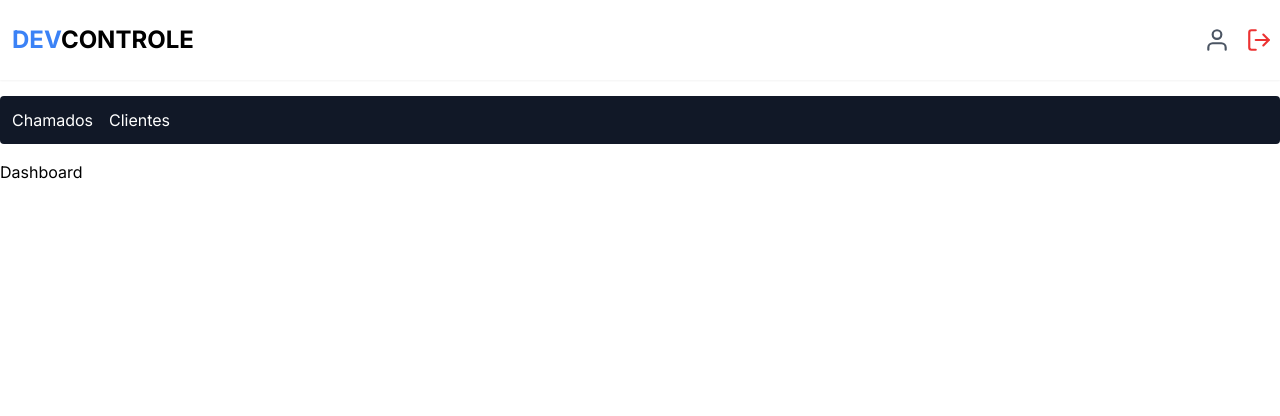
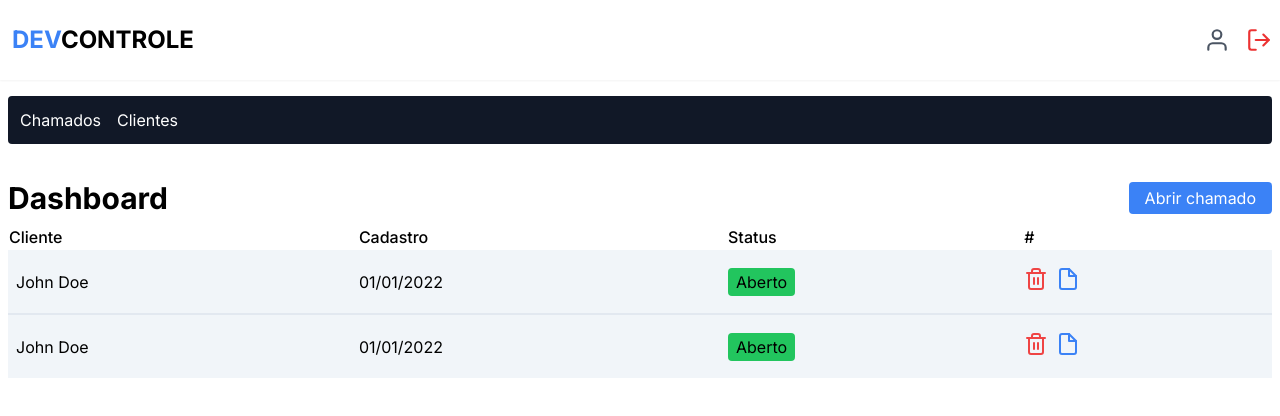
Before and after one commit to felipemariano29/dev-controle, a Next.js app: page /dashboard in a window 1280 px wide. Shown: the top 416 px of the page. Built offline with nearby package versions, Linux system fonts and the light colour scheme; no server answers; sample sign-in values are in the browser's storage.

Commit message:
Created dashboard's table

```diff
--- /dev/null
+++ b/src/app/dashboard/components/ticket/index.tsx
@@ -0,0 +1,33 @@
+import { FiFile, FiTrash2 } from "react-icons/fi";
+
+interface TicketProps {
+  client: string;
+  date: Date;
+  status: boolean;
+}
+
+export function TicketItem() {
+  return (
+    <>
+      <tr className="border-b-2 border-b-slate-200 h-16 last:border-b-0 bg-slate-100 hover:bg-slate-200 transition-colors">
+        <td className="text-left pl-2">John Doe</td>
+
+        <td className="text-left">01/01/2022</td>
+
+        <td className="text-left">
+          <span className="bg-green-500 px-2 py-1 rounded">Aberto</span>
+        </td>
+
+        <td className="text-left space-x-2">
+          <button>
+            <FiTrash2 size={24} color="#ef4444" />
+          </button>
+
+          <button>
+            <FiFile size={24} color="#3b82f6" />
+          </button>
+        </td>
+      </tr>
+    </>
+  );
+}
--- a/src/app/dashboard/page.tsx
+++ b/src/app/dashboard/page.tsx
@@ -2,6 +2,8 @@
 import { getServerSession } from "next-auth";
 import { authOptions } from "@/lib/auth";
 import { redirect } from "next/navigation";
+import Link from "next/link";
+import { TicketItem } from "./components/ticket";
 
 export default async function Dashboard() {
   const session = await getServerSession(authOptions);
@@ -12,7 +14,34 @@
 
   return (
     <Container>
-      <h1>Dashboard</h1>
+      <main className="mt-9 mb-2">
+        <div className="flex items-center justify-between">
+          <h1 className="text-3xl font-bold">Dashboard</h1>
+
+          <Link
+            href="/dashboard/new"
+            className="bg-blue-500 px-4 py-1 rounded text-white"
+          >
+            Abrir chamado
+          </Link>
+        </div>
+
+        <table className="min-w-full my-2">
+          <thead>
+            <tr>
+              <th className="font-medium text-left">Cliente</th>
+              <th className="font-medium text-left">Cadastro</th>
+              <th className="font-medium text-left">Status</th>
+              <th className="font-medium text-left">#</th>
+            </tr>
+          </thead>
+
+          <tbody>
+            <TicketItem />
+            <TicketItem />
+          </tbody>
+        </table>
+      </main>
     </Container>
   );
 }
--- a/src/components/container/index.tsx
+++ b/src/components/container/index.tsx
@@ -1,3 +1,3 @@
 export function Container({ children }: { children: React.ReactNode }) {
-  return <div className="w-full max-w-7xl mx-auto">{children}</div>;
+  return <div className="w-full max-w-7xl mx-auto px-2">{children}</div>;
 }
```
